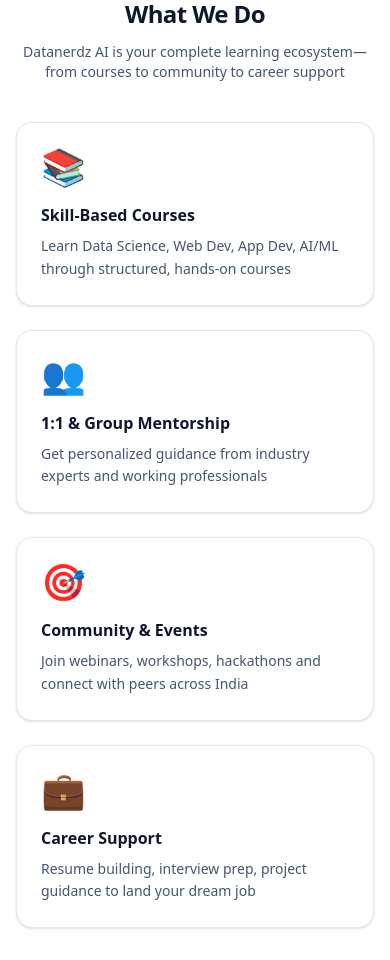
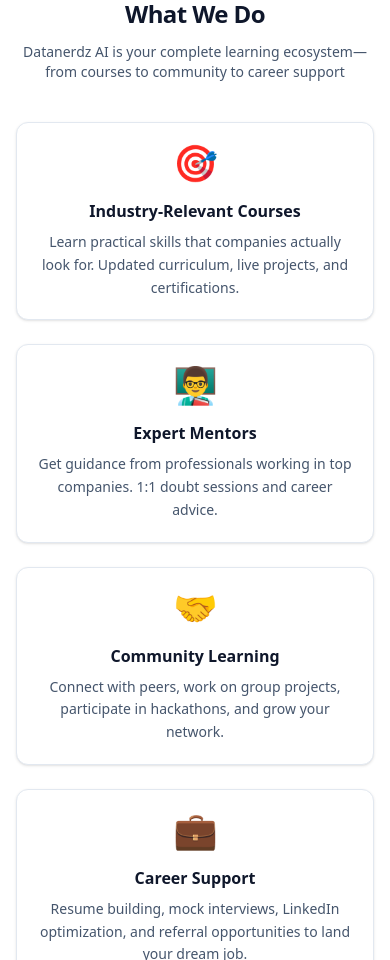
Before and after one commit to hkj13/datanerdzai-website, a Next.js app: page / in a window 390 px wide. Shown: the part 1040-2000 px from the top of the page. Built offline with nearby package versions, Linux system fonts and the light colour scheme.

Commit message:
Fix phone number to 9360393272, add favicon, fix form styling, remove home event dates, add animations

```diff
--- a/src/app/clients/page.tsx
+++ b/src/app/clients/page.tsx
@@ -258,10 +258,10 @@
               </a>
               <span className="text-slate-400">•</span>
               <a
-                href="tel:+919363932727"
+                href="tel:+919360393272"
                 className="font-medium text-primary hover:underline"
               >
-                +91 9363932727
+                +91 9360393272
               </a>
             </div>
           </div>
--- a/src/app/courses/page.tsx
+++ b/src/app/courses/page.tsx
@@ -284,7 +284,7 @@
               Join as Student
             </Link>
             <a
-              href="https://wa.me/919363932727"
+              href="https://wa.me/919360393272"
               target="_blank"
               rel="noopener noreferrer"
               className="rounded-full bg-green-600 px-6 py-3 text-sm font-semibold text-white shadow-sm transition hover:bg-green-700"
--- a/src/app/events/page.tsx
+++ b/src/app/events/page.tsx
@@ -144,7 +144,7 @@
               const whatsappMessage = selectedTab === "upcoming"
                 ? `Hi! I'm interested in registering for the "${event.title}" event. Can you share more details?`
                 : `Hi! I'd like to know more about the "${event.title}" event.`;
-              const whatsappLink = `https://wa.me/919363932727?text=${encodeURIComponent(whatsappMessage)}`;
+              const whatsappLink = `https://wa.me/919360393272?text=${encodeURIComponent(whatsappMessage)}`;
 
               return (
                 <div
@@ -256,7 +256,7 @@
           </p>
           <div className="mt-6 flex flex-wrap items-center justify-center gap-4">
             <a
-              href="https://wa.me/919363932727"
+              href="https://wa.me/919360393272"
               target="_blank"
               rel="noopener noreferrer"
               className="rounded-full bg-green-600 px-6 py-3 text-sm font-semibold text-white shadow-lg transition hover:bg-green-700"
--- a/src/app/globals.css
+++ b/src/app/globals.css
@@ -44,3 +44,99 @@
 .bg-surface {
   background-color: #ffffff;
 }
+
+/* Fix form input autofill styling */
+input:-webkit-autofill,
+input:-webkit-autofill:hover,
+input:-webkit-autofill:focus,
+input:-webkit-autofill:active,
+textarea:-webkit-autofill,
+textarea:-webkit-autofill:hover,
+textarea:-webkit-autofill:focus,
+textarea:-webkit-autofill:active {
+  -webkit-text-fill-color: #0f172a !important;
+  -webkit-box-shadow: 0 0 0 30px white inset !important;
+  transition: background-color 5000s ease-in-out 0s;
+}
+
+/* Animations */
+@keyframes fadeIn {
+  from {
+    opacity: 0;
+    transform: translateY(20px);
+  }
+  to {
+    opacity: 1;
+    transform: translateY(0);
+  }
+}
+
+@keyframes fadeInUp {
+  from {
+    opacity: 0;
+    transform: translateY(30px);
+  }
+  to {
+    opacity: 1;
+    transform: translateY(0);
+  }
+}
+
+@keyframes slideInRight {
+  from {
+    opacity: 0;
+    transform: translateX(-30px);
+  }
+  to {
+    opacity: 1;
+    transform: translateX(0);
+  }
+}
+
+@keyframes scaleIn {
+  from {
+    opacity: 0;
+    transform: scale(0.9);
+  }
+  to {
+    opacity: 1;
+    transform: scale(1);
+  }
+}
+
+.animate-fade-in {
+  animation: fadeIn 0.6s ease-out forwards;
+}
+
+.animate-fade-in-up {
+  animation: fadeInUp 0.8s ease-out forwards;
+}
+
+.animate-slide-in-right {
+  animation: slideInRight 0.7s ease-out forwards;
+}
+
+.animate-scale-in {
+  animation: scaleIn 0.5s ease-out forwards;
+}
+
+/* Stagger animation delays */
+.delay-100 {
+  animation-delay: 0.1s;
+}
+
+.delay-200 {
+  animation-delay: 0.2s;
+}
+
+.delay-300 {
+  animation-delay: 0.3s;
+}
+
+.delay-400 {
+  animation-delay: 0.4s;
+}
+
+.delay-500 {
+  animation-delay: 0.5s;
+}
--- a/src/app/join-student/page.tsx
+++ b/src/app/join-student/page.tsx
@@ -384,10 +384,10 @@
             <p className="mt-2 text-sm text-slate-600">
               WhatsApp us at{" "}
               <a
-                href="https://wa.me/919363932727"
+                href="https://wa.me/919360393272"
                 className="font-semibold text-primary hover:underline"
               >
-                +91 9363932727
+                +91 9360393272
               </a>{" "}
               or email{" "}
               <a
--- a/src/app/page.tsx
+++ b/src/app/page.tsx
@@ -4,14 +4,14 @@
   return (
     <div className="bg-surface">
       {/* HOME: Hero Section */}
-      <section className="border-b border-slate-200 bg-gradient-to-br from-slate-900 via-slate-900 to-primary text-white">
+      <section className="border-b border-slate-200 bg-gradient-to-br from-slate-900 via-slate-900 to-primary text-white overflow-hidden">
         <div className="mx-auto flex max-w-6xl flex-col items-start gap-10 px-4 py-16 md:flex-row md:items-center md:justify-between md:px-6 md:py-20">
-          <div className="max-w-xl space-y-6">
+          <div className="max-w-xl space-y-6 animate-fade-in-up">
             <h1 className="text-balance text-4xl font-bold tracking-tight sm:text-5xl md:text-6xl">
               Learn. Build. Grow.{" "}
               <span className="text-sky-300">Together</span> with Datanerdz AI
             </h1>
-            <p className="text-balance text-base leading-relaxed text-slate-200 sm:text-lg">
+            <p className="text-balance text-base leading-relaxed text-slate-200 sm:text-lg delay-100">
               A student-first learning community helping college students and freshers
               master tech skills, get mentorship, and build successful careers.
             </p>
@@ -50,11 +50,11 @@
               </div>
             </div>
           </div>
-          <div className="w-full max-w-md">
-            <div className="rounded-2xl bg-white/10 p-1 backdrop-blur">
+          <div className="w-full max-w-md animate-scale-in delay-200">
+            <div className="rounded-2xl bg-white/10 p-1 backdrop-blur transition-transform hover:scale-105">
               <div className="rounded-xl bg-gradient-to-br from-slate-800 to-slate-900 p-6">
                 <div className="text-center">
-                  <div className="mx-auto mb-4 flex h-16 w-16 items-center justify-center rounded-full bg-sky-500/20">
+                  <div className="mx-auto mb-4 flex h-16 w-16 items-center justify-center rounded-full bg-sky-500/20 animate-pulse">
                     <span className="text-3xl">🎓</span>
                   </div>
                   <p className="text-lg font-semibold">Your learning journey starts here</p>
@@ -83,33 +83,33 @@
         <div className="mt-10 grid gap-6 sm:grid-cols-2 lg:grid-cols-4">
           {[
             {
-              icon: "📚",
-              title: "Skill-Based Courses",
+              icon: "🎯",
+              title: "Industry-Relevant Courses",
               description:
-                "Learn Data Science, Web Dev, App Dev, AI/ML through structured, hands-on courses",
+                "Learn practical skills that companies actually look for. Updated curriculum, live projects, and certifications.",
             },
             {
-              icon: "👥",
-              title: "1:1 & Group Mentorship",
+              icon: "👨‍🏫",
+              title: "Expert Mentors",
               description:
-                "Get personalized guidance from industry experts and working professionals",
+                "Get guidance from professionals working in top companies. 1:1 doubt sessions and career advice.",
             },
             {
-              icon: "🎯",
-              title: "Community & Events",
+              icon: "🤝",
+              title: "Community Learning",
               description:
-                "Join webinars, workshops, hackathons and connect with peers across India",
+                "Connect with peers, work on group projects, participate in hackathons, and grow your network.",
             },
             {
               icon: "💼",
               title: "Career Support",
               description:
-                "Resume building, interview prep, project guidance to land your dream job",
+                "Resume building, mock interviews, LinkedIn optimization, and referral opportunities to land your dream job.",
             },
-          ].map((item) => (
+          ].map((item, index) => (
             <div
               key={item.title}
-              className="group rounded-2xl border border-slate-200 bg-white p-6 shadow-sm transition hover:shadow-md"
+              className={`rounded-xl border border-slate-200 bg-white p-5 text-center shadow-sm transition-all hover:shadow-lg hover:-translate-y-1 animate-fade-in-up delay-${index * 100 + 100}`}
             >
               <div className="text-4xl">{item.icon}</div>
               <h3 className="mt-4 text-base font-semibold text-slate-900">
@@ -233,10 +233,10 @@
               duration: "10 weeks",
               format: "Live + Recorded",
             },
-          ].map((course) => (
+          ].map((course, index) => (
             <div
               key={course.title}
-              className="flex flex-col rounded-2xl border border-slate-200 bg-white p-5 shadow-sm transition hover:shadow-md"
+              className={`flex flex-col rounded-2xl border border-slate-200 bg-white p-5 shadow-sm transition-all hover:shadow-xl hover:-translate-y-2 animate-scale-in delay-${index * 100 + 100}`}
             >
               <div className="mb-3 inline-flex items-center gap-2 text-xs">
                 <span className="rounded-full bg-green-100 px-2 py-1 font-medium text-green-700">
@@ -288,29 +288,26 @@
             {[
               {
                 title: "Career in Data Science - Roadmap for Students",
-                date: "Dec 5, 2025",
-                time: "7:00 PM IST",
                 type: "Webinar",
                 mode: "Online",
+                description: "Learn about skills, certifications, projects, and job opportunities in Data Science",
               },
               {
                 title: "Build Your First ML Model Workshop",
-                date: "Dec 10, 2025",
-                time: "6:00 PM IST",
                 type: "Workshop",
                 mode: "Online",
+                description: "Hands-on workshop to build and deploy your first ML model with Python",
               },
               {
                 title: "Resume Building & LinkedIn Optimization",
-                date: "Dec 15, 2025",
-                time: "8:00 PM IST",
                 type: "Workshop",
                 mode: "Online",
+                description: "Craft ATS-friendly resumes and optimize your LinkedIn profile",
               },
-            ].map((event) => (
+            ].map((event, index) => (
               <div
                 key={event.title}
-                className="rounded-xl border border-slate-200 bg-white p-5 shadow-sm transition hover:shadow-md"
+                className={`rounded-xl border border-slate-200 bg-white p-5 shadow-sm transition-all hover:shadow-lg hover:-translate-y-1 animate-fade-in delay-${index * 100 + 100}`}
               >
                 <div className="mb-3 flex items-center gap-2 text-xs">
                   <span className="rounded-full bg-blue-100 px-2 py-1 font-medium text-blue-700">
@@ -319,10 +316,7 @@
                   <span className="text-slate-500">• {event.mode}</span>
                 </div>
                 <h3 className="text-sm font-semibold text-slate-900">{event.title}</h3>
-                <div className="mt-3 space-y-1 text-xs text-slate-600">
-                  <p>📅 {event.date}</p>
-                  <p>🕐 {event.time}</p>
-                </div>
+                <p className="mt-3 text-xs leading-relaxed text-slate-600">{event.description}</p>
                 <button className="mt-4 w-full rounded-lg bg-primary px-4 py-2 text-xs font-semibold text-white transition hover:bg-primary-dark">
                   Register Now
                 </button>
--- a/src/components/ContactModal.tsx
+++ b/src/components/ContactModal.tsx
@@ -204,7 +204,7 @@
             </p>
             <div className="mt-2 flex flex-wrap items-center justify-center gap-3 text-sm">
               <a
-                href="https://wa.me/919363932727"
+                href="https://wa.me/919360393272"
                 target="_blank"
                 rel="noopener noreferrer"
                 className="flex items-center gap-1 font-medium text-green-600 hover:underline"
@@ -220,7 +220,7 @@
               </a>
               <span className="text-slate-300">•</span>
               <a
-                href="tel:+919363932727"
+                href="tel:+919360393272"
                 className="font-medium text-primary hover:underline"
               >
                 Call
--- a/src/components/CourseModal.tsx
+++ b/src/components/CourseModal.tsx
@@ -117,7 +117,7 @@
   ];
 
   const whatsappMessage = `Hi! I'm interested in the "${course.title}" course. Can you share more details about batch timings, fees, and enrollment?`;
-  const whatsappLink = `https://wa.me/919363932727?text=${encodeURIComponent(whatsappMessage)}`;
+  const whatsappLink = `https://wa.me/919360393272?text=${encodeURIComponent(whatsappMessage)}`;
 
   return (
     <div className="fixed inset-0 z-50 flex items-center justify-center bg-black/50 p-4">
```
Also changed, not shown: src/app/layout.tsx (+6 -4 lines).
